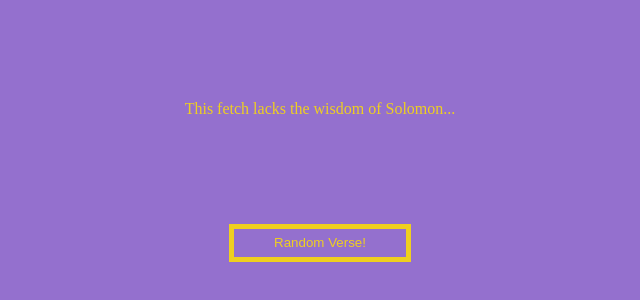
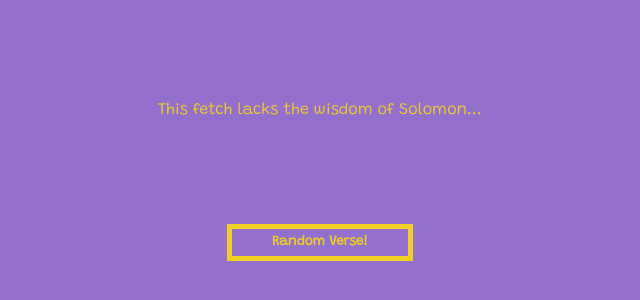
Before and after one commit to ajg7/proverb_generator, a React (Create React App) app: page / in a window 1280 px wide. Shown: the part 186-486 px from the top of the page, without its empty margins (320-960 px from the left). Built offline with nearby package versions, Linux system fonts and the light colour scheme; no server answers.

Commit message:
added font to the text and button, and put it into a css variable

```diff
--- a/src/css/index.css
+++ b/src/css/index.css
@@ -1,6 +1,9 @@
+@import url('https://fonts.googleapis.com/css2?family=Grandstander:wght@300&display=swap');
+
 :root {
     --primary-color: #9470CE;
     --secondary-color: #EFCF20;
+    --my-font: "Grandstander", cursive;
 }
 
 
@@ -12,6 +15,7 @@
 body {
     background-color: var(--primary-color);
     color: var(--secondary-color);
+    font-family: var(--my-font);
 }
 
 .passage, .verse-title, .random-verse-button {
@@ -47,6 +51,8 @@
     padding: 0.5em 3em;
     border: 5px solid var(--secondary-color);
     color: var(--secondary-color);
+    font-weight: bold;
+    font-family: var(--my-font);
 }
 
 button:hover {
```
